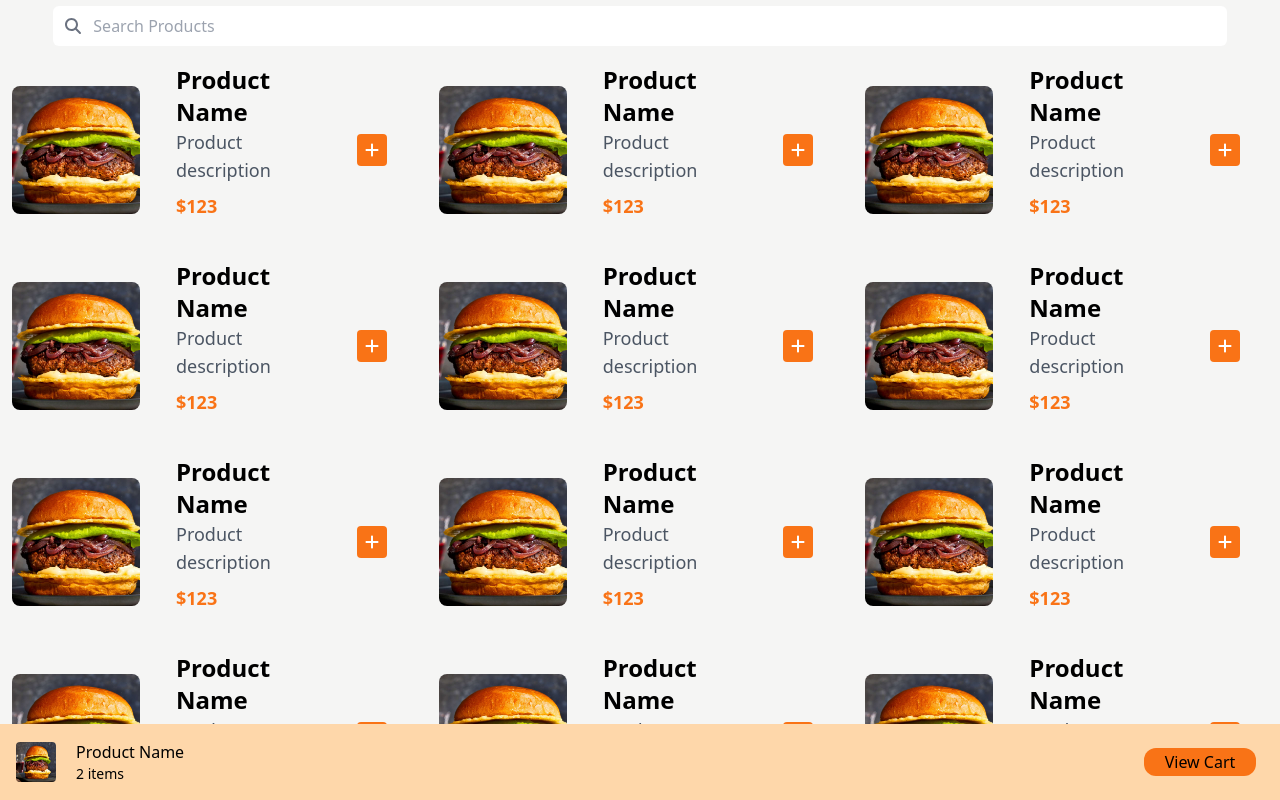
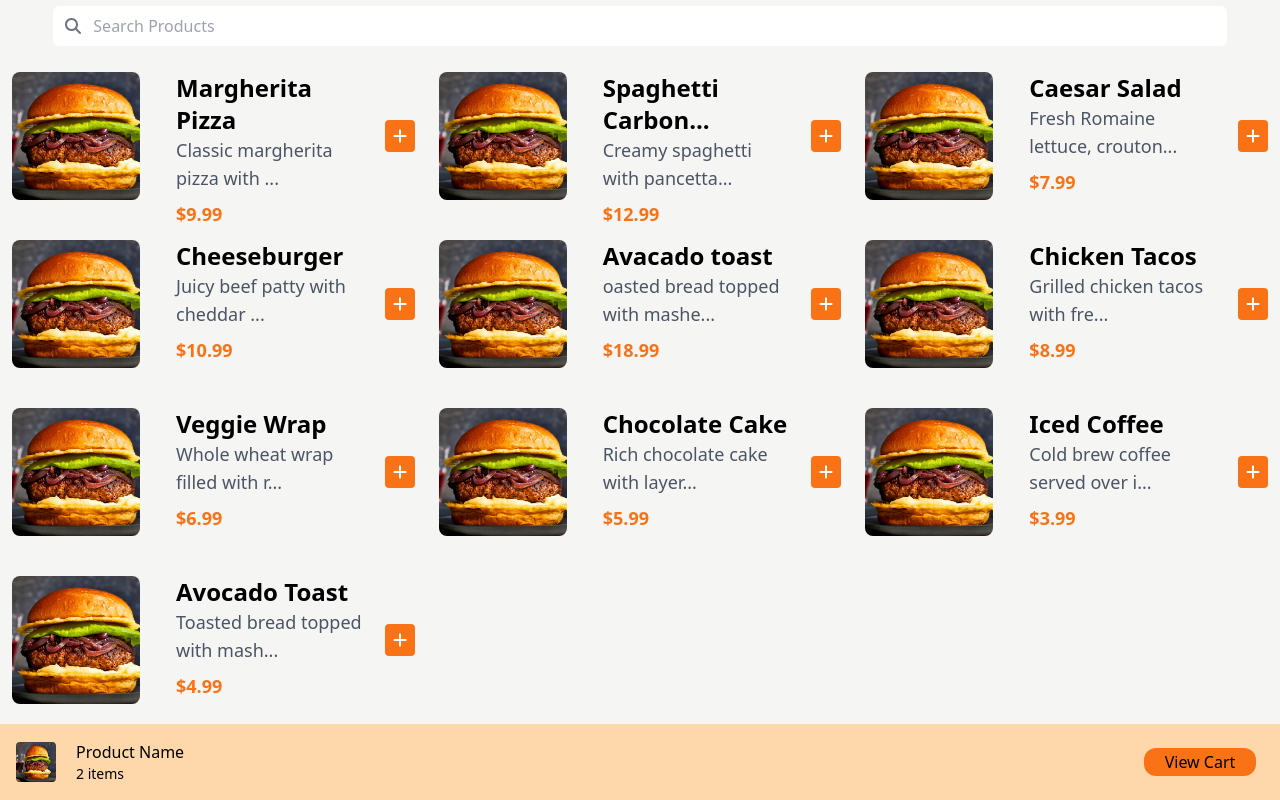
Before and after one commit to Adhil-tp/Al-mango, a React (Vite) app: page / in a window 1280 px wide. Built offline with nearby package versions, Linux system fonts and the light colour scheme.

Commit message:
layout bugs fixed

```diff
--- a/src/App.jsx
+++ b/src/App.jsx
@@ -1,11 +1,14 @@
 import React from "react"
 import './App.css'
 import Menu from "./pages/Menu"
+import { CartProvider } from "./context/CartContext"
 
 function App() {
   return (
     <div className="App">
-      <Menu/>
+      <CartProvider>
+        <Menu/>
+      </CartProvider>
     </div>
   )
 }
--- a/src/components/MenuProduct.jsx
+++ b/src/components/MenuProduct.jsx
@@ -1,20 +1,31 @@
-import React from 'react'
-import ProductImg from '../assets/images/ProductImage.jpg'
+import React, { useContext } from 'react'
+import { CartContext } from '../context/CartContext';
+// import ProductImg from '../assets/images/ProductImage.jpg'
 import { FontAwesomeIcon } from '@fortawesome/react-fontawesome';
 import { faPlus } from '@fortawesome/free-solid-svg-icons'
+// import foodProducts from '../data/foodProducts';
 
-const MenuProduct = () => {
+const MenuProduct = ({ product }) => {
+  const { addTOCart } = useContext(CartContext)
+  const truncatedDescription = (description, maxLength) => {
+    return description.length > maxLength ? description.slice(0, maxLength) + '...' : description
+  }
+  const truncatedProductName = (name, maxLength) => {
+    return name.length > maxLength ? name.slice(0, maxLength) + '...' : name
+  }
+  console.log(product);
+
   return (
-    <div className='flex items-center p-3 gap-x-5 six:pr-10'>
-      <img src={ProductImg} alt="ProductImage" className='w-20 h-20 six:h-32 six:w-32 object-cover rounded-lg mr-4' />
-      <div className='flex flex-col flex-grow'>
-        <h4 className='flex text-sm md:text-lg lg:text-2xl font-semibold'>Product Name</h4>
-        <p className='text-gray-600 mb-2 text-xs md:text-sm lg:text-lg'>Product description</p>
+    <div className='flex items-center p-3 gap-x-5 '>
+      <img src={product.image} alt="ProductImg" className='w-20 h-20 six:h-32 six:w-32 object-cover rounded-lg mr-4' />
+      <div className='flex flex-col justify-between h-20 six:h-32 w-full'>
+        <h4 className='flex text-sm md:text-lg lg:text-2xl font-semibold '>{truncatedProductName(product.name, 16)}</h4>
+        <p className='text-gray-600 mb-2 text-xs md:text-sm lg:text-lg'>{truncatedDescription(product.description, 30)}</p>
         <div className='flex'>
-          <p className='text-xs md:text-sm lg:text-lg font-bold mb-4 text-orange-500'>$123</p>
+          <p className='text-xs md:text-sm lg:text-lg font-bold mb-4 text-orange-500'>${product.price}</p>
         </div>
       </div>
-      <button className='bg-orange-500 text-white px-2 py-2 rounded hover:bg-red-600 h-8 flex items-center'>
+      <button className='bg-orange-500 text-white px-2 py-2 rounded hover:bg-red-600 h-8 flex items-center' onClick={() => addTOCart(product)}>
         <FontAwesomeIcon icon={faPlus} />
       </button>
     </div>
--- /dev/null
+++ b/src/context/CartContext.jsx
@@ -0,0 +1,16 @@
+import React, { createContext, useState } from "react";
+
+export const CartContext = createContext()
+
+export const CartProvider = ({ children }) => {
+    const [cartItems, setCartItems] = useState([])
+
+    const addTOCart = (product) => {
+        setCartItems([...cartItems, product])
+    }
+    return (
+        <CartContext.Provider value={{ cartItems, addTOCart }}>
+            {children}
+        </CartContext.Provider>
+    )
+}
--- /dev/null
+++ b/src/data/foodProducts.js
@@ -0,0 +1,87 @@
+
+import productImg from '../assets/images/ProductImage.jpg'
+
+const foodProducts = [
+    {
+      id: 1,
+      name: "Margherita Pizza",
+      description: "Classic margherita pizza with fresh tomatoes, mozzarella cheese, and basil.",
+      price: 9.99,
+      image: productImg,
+      quantityAvailable: 15
+    },
+    {
+      id: 2,
+      name: "Spaghetti Carbonara",
+      description: "Creamy spaghetti with pancetta, eggs, Parmesan cheese, and pepper.",
+      price: 12.99,
+      image: productImg,
+      quantityAvailable: 8
+    },
+    {
+      id: 3,
+      name: "Caesar Salad",
+      description: "Fresh Romaine lettuce, croutons, and Parmesan cheese with Caesar dressing.",
+      price: 7.99,
+      image: productImg,
+      quantityAvailable: 20
+    },
+    {
+      id: 4,
+      name: "Cheeseburger",
+      description: "Juicy beef patty with cheddar cheese, lettuce, tomato, and pickles in a toasted bun.",
+      price: 10.99,
+      image: productImg,
+      quantityAvailable: 12
+    },
+    {
+      id: 5,
+      name: "Avacado toast",
+      description: "oasted bread topped with mashed avocado, olive oil, and seasoning.",
+      price: 18.99,
+      image: productImg,
+      quantityAvailable: 6
+    },
+    {
+      id: 6,
+      name: "Chicken Tacos",
+      description: "Grilled chicken tacos with fresh salsa, guacamole, and lime.",
+      price: 8.99,
+      image: productImg,
+      quantityAvailable: 10
+    },
+    {
+      id: 7,
+      name: "Veggie Wrap",
+      description: "Whole wheat wrap filled with roasted vegetables, hummus, and spinach.",
+      price: 6.99,
+      image: productImg,
+      quantityAvailable: 25
+    },
+    {
+      id: 8,
+      name: "Chocolate Cake",
+      description: "Rich chocolate cake with layers of fudge and chocolate ganache.",
+      price: 5.99,
+      image: productImg,
+      quantityAvailable: 9
+    },
+    {
+      id: 9,
+      name: "Iced Coffee",
+      description: "Cold brew coffee served over ice with a splash of milk and syrup.",
+      price: 3.99,
+      image: productImg,
+      quantityAvailable: 30
+    },
+    {
+      id: 10,
+      name: "Avocado Toast",
+      description: "Toasted bread topped with mashed avocado, olive oil, and seasoning.",
+      price: 4.99,
+      image: productImg,
+      quantityAvailable: 22
+    }
+  ];
+
+  export default foodProducts;
--- a/src/pages/Menu.jsx
+++ b/src/pages/Menu.jsx
@@ -2,28 +2,20 @@ import React from 'react'
 import MenuProduct from '../components/MenuProduct'
 import SearchBar from '../components/SearchBar'
 import ViewCart from '../components/ViewCart'
-
+import foodProducts from '../data/foodProducts'
 
 const Menu = () => {
+  console.log(foodProducts);
+
   return (
     <div className='w-screen h-screen bg-stone-100 flex flex-col items-center'>
       <div className='flex justify-center w-screen'>
         <SearchBar />
       </div>
-      {/* <div className='flex-col overflow-scroll h-screen w-screen hide-scrollbar'> */}
       <div className='grid grid-cols-1 six:grid-cols-2 lg:grid-cols-3 overflow-scroll h-screen w-screen hide-scrollbar'>
-        <MenuProduct />
-        <MenuProduct />
-        <MenuProduct />
-        <MenuProduct />
-        <MenuProduct />
-        <MenuProduct />
-        <MenuProduct />
-        <MenuProduct />
-        <MenuProduct />
-        <MenuProduct />
-        <MenuProduct />
-        <MenuProduct />
+        {foodProducts.map((product)=>{
+          return <MenuProduct product={product} key={product.id}/>
+        })}
       </div>
       <ViewCart/>
     </div>
--- a/tailwind.config.js
+++ b/tailwind.config.js
@@ -9,7 +9,12 @@ module.exports = {
       xl: "1440px",
       six: "600px"
     },
-    extend: {},
+    extend: {
+      colors:{
+        buttons:'#EFE3C8',
+        theme:"#D9D9D9"
+      }
+    },
   },
   plugins: [],
 }
```
